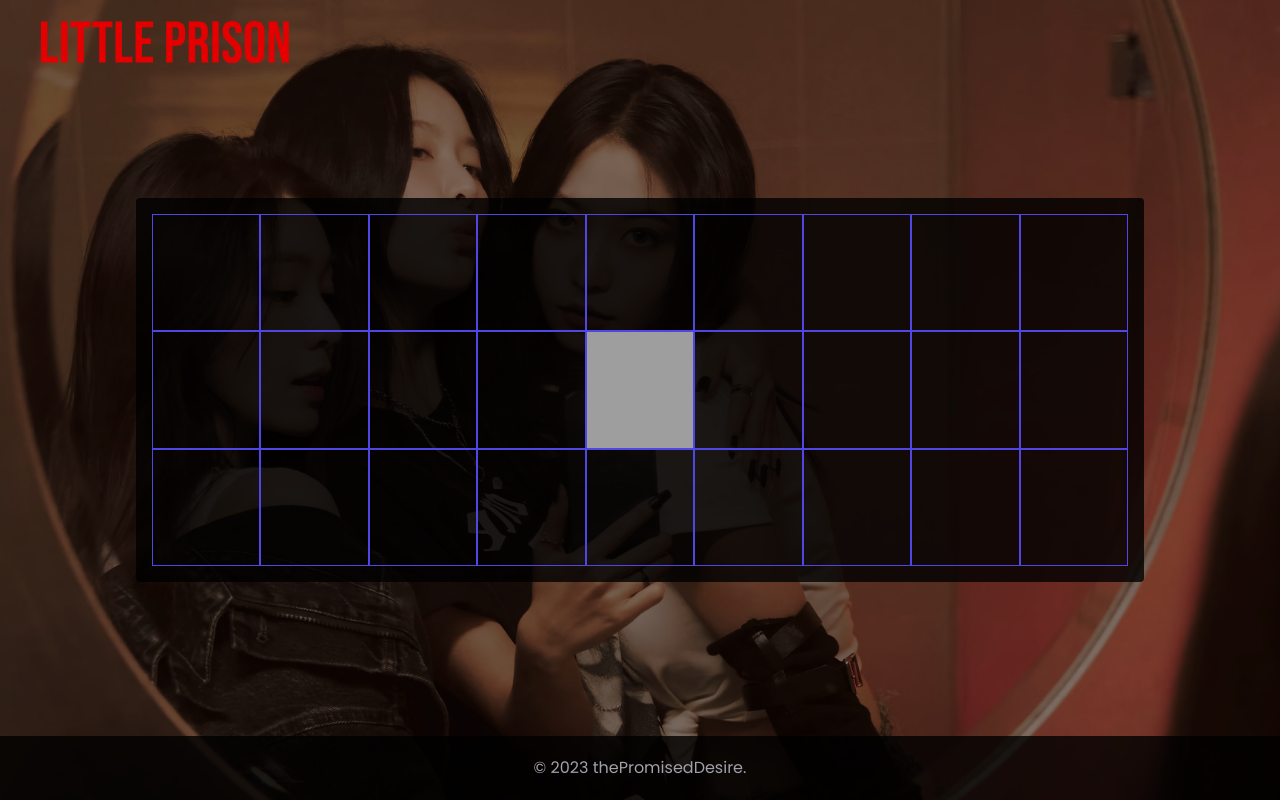
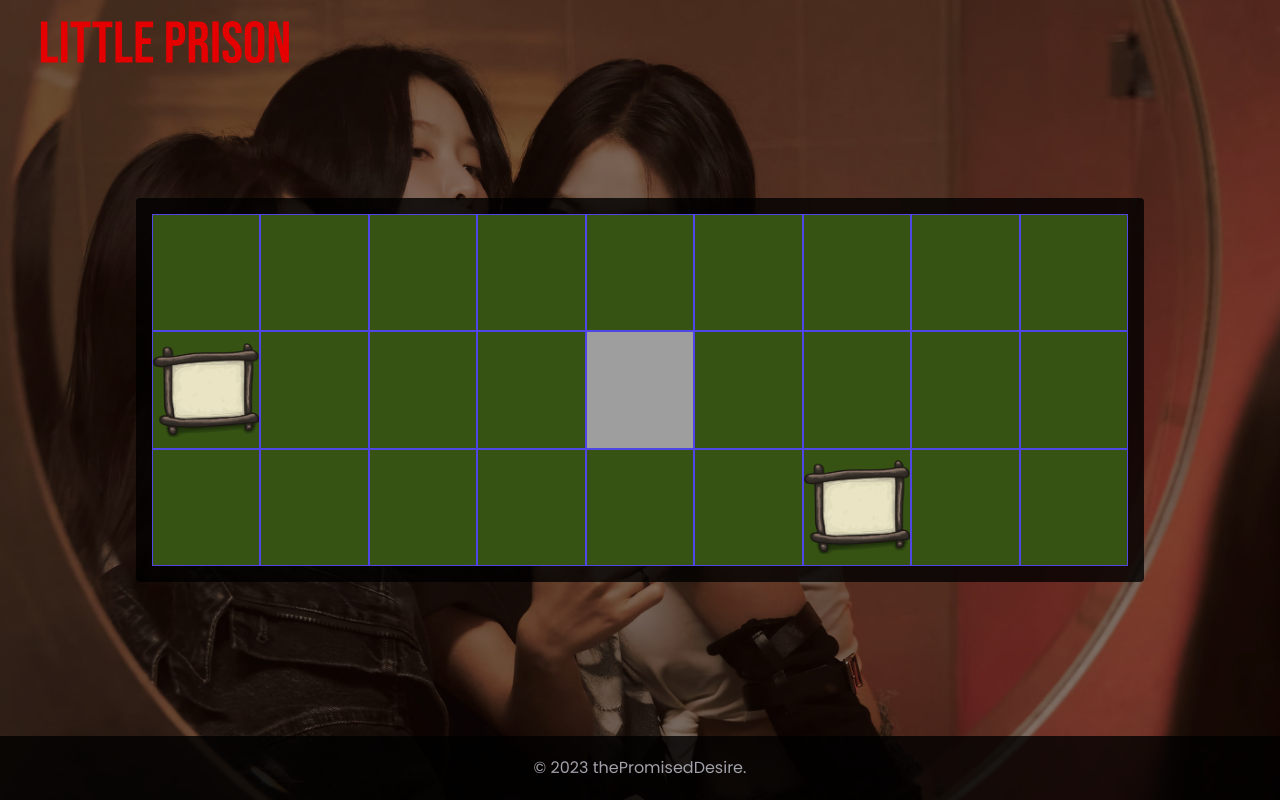
Before and after one commit to daffavcd/MyLittlePrison, a Next.js app: page / in a window 1280 px wide. Built offline with nearby package versions, Linux system fonts and the light colour scheme; grey boxes are pictures that could not be loaded.

Commit message:
character colliding, object movement

```diff
--- a/src/app/components/game.tsx
+++ b/src/app/components/game.tsx
@@ -9,9 +9,21 @@ export default function Game() {
 
     // mapLayout.rowCenter and mapLayout.colCenter is the center cell of the displayed map
     // characterPosition.rowCell and characterPosition.colCell is the current cell of the character
-    const mapLayout = useRef({ maxRowCell: 9, maxColCell: 81, maxColCellEachRow: 9, maxColCellDisplayed: 27, rowCenter: 5, colCenter: 41 });
+    const mapLayout = useRef(
+        {
+            maxRowCell: 9,
+            maxColCell: 81,
+            maxColCellEachRow: 9,
+            maxColCellDisplayed: 27,
+            rowCenter: 5,
+            colCenter: 41,
+            portfolioColCell: [13, 37, 52, 79],
+        }
+    );
+
     const characterPosition = useRef({ rowCell: 5, colCell: 41 });
     let translation = useRef({ dx: "", dy: "" });
+    let translationObject = useRef({ dx: "", dy: "" });
     let cellHeight = useRef(90);
     let cellWidth = useRef(90);
 
@@ -51,6 +63,13 @@ export default function Game() {
     }
 
     const moveAnimation = (heading: string) => {
+
+        // ABORT ANIMATION IF THE CHARACTER IS COLLIDING WITH AN OBJECT
+        if (isColliding(heading)) return;
+
+        const startingDisplayedCol = mapLayout.current.colCenter - Math.floor(mapLayout.current.maxColCellDisplayed / 2);
+        const endingDisplayedCol = mapLayout.current.colCenter + Math.floor(mapLayout.current.maxColCellDisplayed / 2);
+
         // CHANGE THE STATE TO MOVING
         if (heading == "Up") {
             // MOVE UP DISPLAYED MAP ONCE ? IF THERE IS ANOTHER TOP AND IF NOT AT THE VERY TOP
@@ -58,20 +77,26 @@ export default function Game() {
                 mapLayout.current.rowCenter = mapLayout.current.rowCenter - 1;
                 mapLayout.current.colCenter = mapLayout.current.colCenter - mapLayout.current.maxColCellEachRow;
             }
+
             translation.current = { dx: `0px`, dy: `-${cellHeight.current}px` };
+            translationObject.current = { dx: `0px`, dy: `-${cellHeight.current}px` };
 
         } else if (heading == "Right") {
             translation.current = { dx: `${cellWidth.current}px`, dy: `0px` };
+            translationObject.current = { dx: `0px`, dy: `$0px` };
         } else if (heading == "Down") {
             // MOVE DOWN DISPLAYED MAP ONCE IF THERE IS ANOTHER BOTTOM AND IF NOT AT THE VERY BOTTOM
             if (characterPosition.current.rowCell + 1 < mapLayout.current.maxRowCell && characterPosition.current.rowCell + 1 > mapLayout.current.rowCenter) {
                 mapLayout.current.rowCenter = mapLayout.current.rowCenter + 1;
                 mapLayout.current.colCenter = mapLayout.current.colCenter + mapLayout.current.maxColCellEachRow;
             }
+
             translation.current = { dx: `0px`, dy: `${cellHeight.current}px` };
+            translationObject.current = { dx: `0px`, dy: `${cellHeight.current}px` };
 
         } else if (heading == "Left") {
             translation.current = { dx: `-${cellWidth.current}px`, dy: `0px` };
+            translationObject.current = { dx: `0px`, dy: `$0px` };
         }
 
         // CHANGE THE STATE HERE TO RE RENDER THE DISPLAYED MAP
@@ -95,6 +120,29 @@ export default function Game() {
         }
     }
 
+    const isColliding = (heading: string) => {
+        let isColliding = false;
+        // CHECKING IF THE CHARACTER IS COLLIDING WITH OBJECT
+        if (heading == "Up") {
+            if (mapLayout.current.portfolioColCell.includes(characterPosition.current.colCell - mapLayout.current.maxColCellEachRow)) {
+                isColliding = true;
+            }
+        } else if (heading == "Right") {
+            if (mapLayout.current.portfolioColCell.includes(characterPosition.current.colCell + 1)) {
+                isColliding = true;
+            }
+        } else if (heading == "Down") {
+            if (mapLayout.current.portfolioColCell.includes(characterPosition.current.colCell + mapLayout.current.maxColCellEachRow)) {
+                isColliding = true;
+            }
+        } else if (heading == "Left") {
+            if (mapLayout.current.portfolioColCell.includes(characterPosition.current.colCell - 1)) {
+                isColliding = true;
+            }
+        }
+        return isColliding;
+    }
+
     return (
         <div className="col-span-12 pl-24 pr-24" id="game-map">
             <div className="relative h-96">
@@ -112,7 +160,7 @@ export default function Game() {
                             return (
                                 <div key={j}
                                     id={`cell-row-${currentRow}-col-${currentCol}`}
-                                    className={`character-container col-span-1 text-center border border-indigo-600 relative`}
+                                    className={`character-container bg-lime-900 col-span-1 text-center border border-indigo-600 relative`}
                                 >
 
                                     {/* CONDITION IF ROW & COLL CELL MATCH, TO SHOW CHARACTER  */}
@@ -134,6 +182,25 @@ export default function Game() {
                                             />
                                         ) : null
                                     }
+                                    {/* CONDITION IF COLL CELL MATCH, TO SHOW PORTFOLIO  */}
+                                    {
+                                        (mapLayout.current.portfolioColCell.includes(currentCol)) ? (
+                                            <Image
+                                                alt="Portfolio"
+                                                className='z-20'
+                                                src="/images/objects/decor_9.png"
+                                                fill={true}
+                                                sizes="(max-width: 150px) 100vw, (max-width: 300px) 50vw, 33vw"
+                                                style={{
+                                                    position: 'absolute',
+                                                    objectFit: 'contain',
+                                                    transition: 'transform 0.2s ease-in-out',
+                                                    transform: isCharacterMoving ? `translate(${translationObject.current.dx}, ${translationObject.current.dy})` : 'none',
+                                                }}
+                                            />
+                                        ) : null
+                                    }
+
 
 
                                 </div>
```
